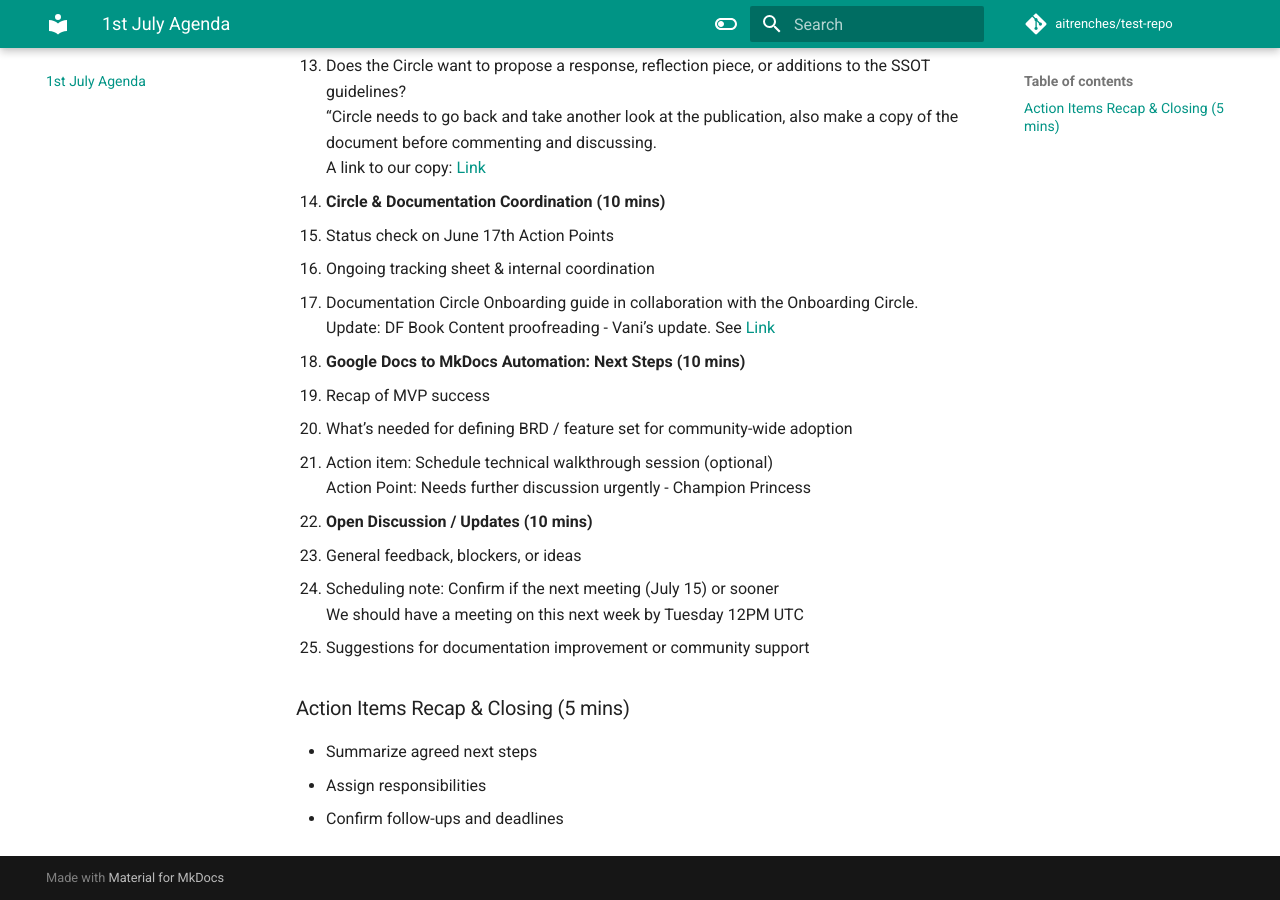
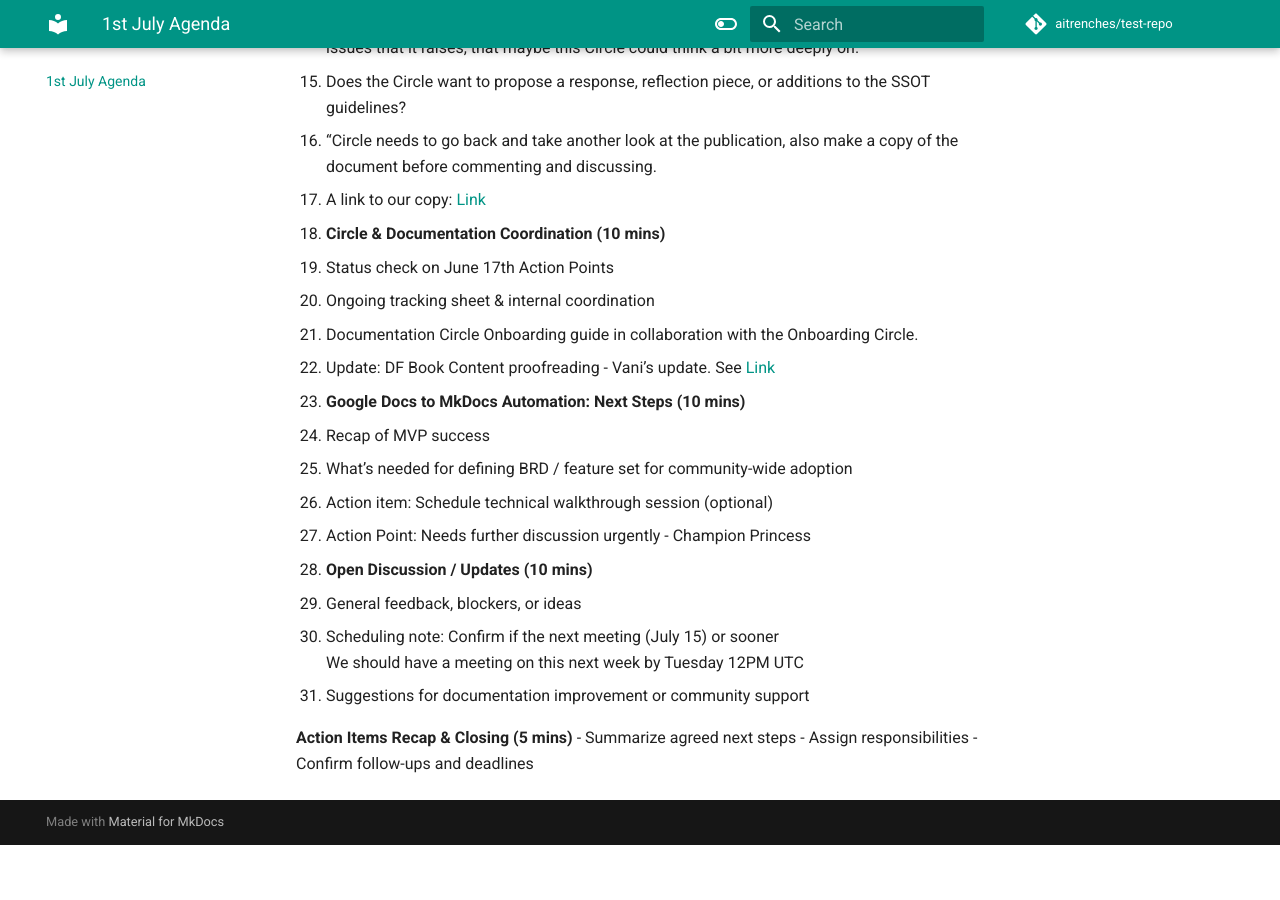
Before and after one commit to aitrenches/test-repo, an MkDocs documentation site: the page built from docs/1st-july-agenda.md, in a window 1280 px wide and 900 px high, scrolled down 824 px. Built offline with MkDocs 1.6.1 and Material for MkDocs 9.7.7, drawn with Linux system fonts in a browser that asks for light colours; comment, search, counter and statistics services are not loaded; after the commit the page ends 1669 px from its top, so only the background shows below that.

Commit message:
Update: 1st July Agenda

```diff
--- a/docs/1st-july-agenda.md
+++ b/docs/1st-july-agenda.md
@@ -9,8 +9,8 @@
 
 2. **Review: Final Documentation Circle Charter & Process Documentation (15 mins)**
    - Presentation of the updated Circle Charter and Process Documentation
-     Process Documentation: [Link](https://docs.google.com/document/d/1URlC_HlQM4mTfvtdxFa2ufCk8yqnK9-3mVXhf7jUUvo/edit?tab=t.0)
-     Circle Charter: [Link](https://docs.google.com/document/d/1sfF5p_j2LJcVvjM5Qs8MJeCptjGXzBR5R3lJrG57m2c/edit?tab=t.vuduqfil96z1)
+   - Process Documentation: [Link](https://docs.google.com/document/d/1URlC_HlQM4mTfvtdxFa2ufCk8yqnK9-3mVXhf7jUUvo/edit?tab=t.0)
+   - Circle Charter: [Link](https://docs.google.com/document/d/1sfF5p_j2LJcVvjM5Qs8MJeCptjGXzBR5R3lJrG57m2c/edit?tab=t.vuduqfil96z1)
    - Group feedback and discussion
    - Next steps: Confirming approval process or edits
    - Plan for formal publication or inclusion in DF Manual
@@ -22,20 +22,20 @@
      Incorporate information from Raphael Publication in the Charter
      “This is excellent as a blog post and as core principles—but I feel like there are a couple of issues that it raises, that maybe this Circle could think a bit more deeply on.”
    - Does the Circle want to propose a response, reflection piece, or additions to the SSOT guidelines?
-     “Circle needs to go back and take another look at the publication, also make a copy of the document before commenting and discussing.
-     A link to our copy: [Link](https://docs.google.com/document/d/1h1TJf1Nxk589GfaL9NADT6Kcb_xYbuG9uGxrWEvzuRY/edit?tab=t.0)
+   - “Circle needs to go back and take another look at the publication, also make a copy of the document before commenting and discussing.
+   - A link to our copy: [Link](https://docs.google.com/document/d/1h1TJf1Nxk589GfaL9NADT6Kcb_xYbuG9uGxrWEvzuRY/edit?tab=t.0)
 
 4. **Circle & Documentation Coordination (10 mins)**
    - Status check on June 17th Action Points
    - Ongoing tracking sheet & internal coordination
    - Documentation Circle Onboarding guide in collaboration with the Onboarding Circle.
-     Update: DF Book Content proofreading - Vani’s update. See [Link](https://docs.google.com/document/d/1h8lxLSgLvbXe70_ZBFj4attYJv9DZ9Z59a6eLtBzwWY/edit?usp=sharing)
+   - Update: DF Book Content proofreading - Vani’s update. See [Link](https://docs.google.com/document/d/1h8lxLSgLvbXe70_ZBFj4attYJv9DZ9Z59a6eLtBzwWY/edit?usp=sharing)
 
 5. **Google Docs to MkDocs Automation: Next Steps (10 mins)**
    - Recap of MVP success
    - What’s needed for defining BRD / feature set for community-wide adoption
    - Action item: Schedule technical walkthrough session (optional)
-     Action Point: Needs further discussion urgently - Champion Princess
+   - Action Point: Needs further discussion urgently - Champion Princess
 
 6. **Open Discussion / Updates (10 mins)**
    - General feedback, blockers, or ideas
@@ -43,7 +43,7 @@
      We should have a meeting on this next week by Tuesday 12PM UTC
    - Suggestions for documentation improvement or community support
 
-### Action Items Recap & Closing (5 mins)
-- Summarize agreed next steps
-- Assign responsibilities
-- Confirm follow-ups and deadlines
+**Action Items Recap & Closing (5 mins)**
+   - Summarize agreed next steps
+   - Assign responsibilities
+   - Confirm follow-ups and deadlines
```
